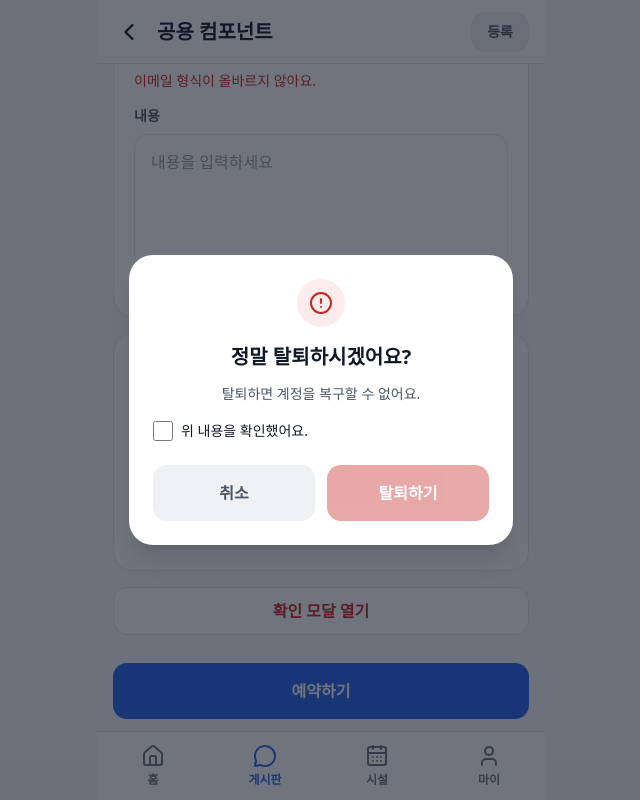
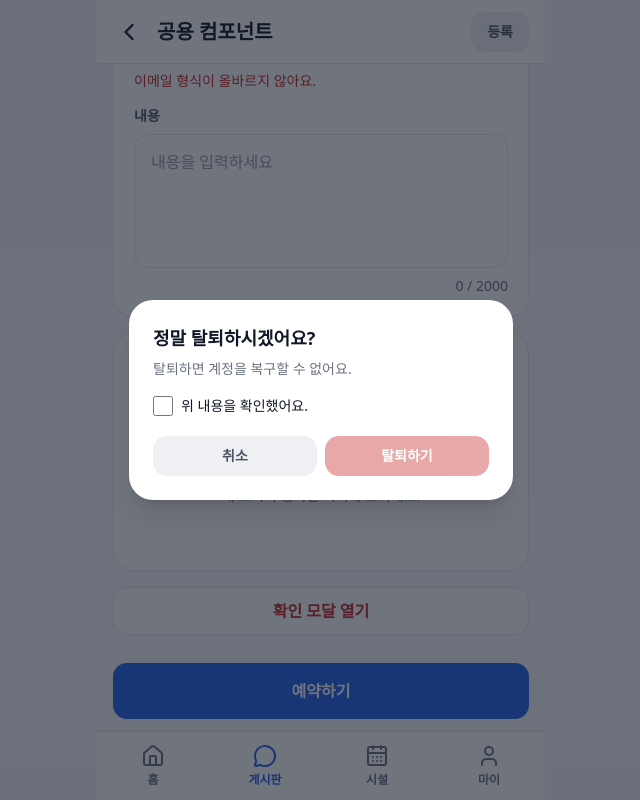
Before and after one commit to DormiLife/Dormi_FE, a React (Vite) app: page / in a window 1280 px wide. Both pictures are taken after a click on the button "확인 모달 열기". Shown: the part 1539-2339 px from the top of the page, without its empty margins (319-959 px from the left). Built offline with nearby package versions, Linux system fonts and the light colour scheme.

Commit message:
feat: ConfirmModal 왼쪽 정렬 컴팩트 레이아웃으로 변경, 기본 경고 아이콘 제거

```diff
--- a/src/components/ui/ConfirmModal.tsx
+++ b/src/components/ui/ConfirmModal.tsx
@@ -1,4 +1,3 @@
-import { CircleAlert } from 'lucide-react'
 import type { ReactNode } from 'react'
 import { cn } from '@/lib/utils'
 import { Button } from './Button'
@@ -34,29 +33,29 @@ export function ConfirmModal({
 }: ConfirmModalProps) {
   return (
     <Modal open={open} onClose={onCancel} aria-label={title}>
-      <div className="flex flex-col items-center text-center">
+      {icon && (
         <span
           className={cn(
-            'flex size-12 items-center justify-center rounded-full [&>svg]:size-6',
+            'mb-4 flex size-12 items-center justify-center rounded-full [&>svg]:size-6',
             tone === 'danger'
               ? 'bg-danger-soft text-danger'
               : 'bg-primary-soft text-primary',
           )}
         >
-          {icon ?? <CircleAlert />}
+          {icon}
         </span>
-        <h2 className="mt-4 text-xl font-bold text-ink">{title}</h2>
-        {description && (
-          <div className="mt-3 text-sm leading-relaxed text-ink-sub">
-            {description}
-          </div>
-        )}
-      </div>
+      )}
+      <h2 className="text-lg font-bold text-ink">{title}</h2>
+      {description && (
+        <div className="mt-1.5 text-sm leading-relaxed text-ink-mute">
+          {description}
+        </div>
+      )}
       {children && <div className="mt-4">{children}</div>}
-      <div className="mt-6 grid grid-cols-2 gap-3">
+      <div className="mt-5 grid grid-cols-2 gap-2">
         <Button
           variant="soft"
-          size="lg"
+          size="sm"
           data-autofocus={tone === 'danger' || undefined}
           onClick={onCancel}
         >
@@ -64,7 +63,7 @@ export function ConfirmModal({
         </Button>
         <Button
           variant={tone === 'danger' ? 'danger' : 'primary'}
-          size="lg"
+          size="sm"
           disabled={confirmDisabled}
           onClick={onConfirm}
         >
```
